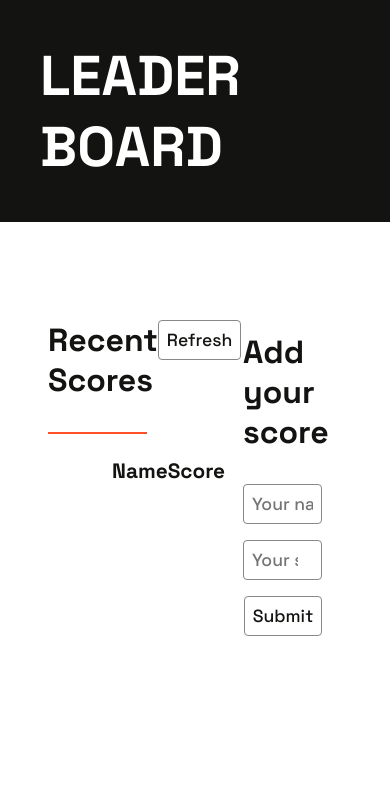
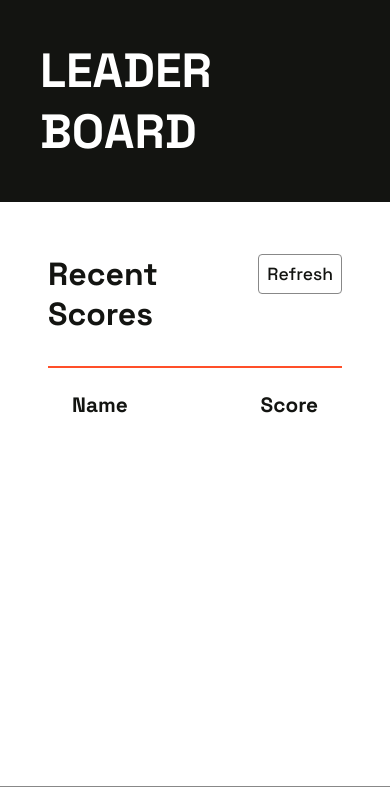
Before and after one commit to vvoo21/Leaderboard, a website built with webpack: page src/index.html in a window 390 px wide. Shown: the top 796 px of the page. Built offline with nearby package versions, Linux system fonts and the light colour scheme; files whose address does not match are found by name.

Commit message:
Add style

```diff
--- a/src/style.css
+++ b/src/style.css
@@ -18,6 +18,7 @@ body {
   width: 100vw;
   height: 100vh;
   background-image: url('img/bg-leaderboard.png');
+  background-size: cover;
 }
 
 header {
@@ -41,7 +42,7 @@ main {
   width: 100%;
   align-content: center;
   justify-content: center;
-  padding-top: 50px;
+  padding-top: 40px;
 }
 
 section {
@@ -94,20 +95,24 @@ tr,
 tbody {
   display: flex;
   width: 100%;
-  padding: 0.75rem 2rem;
+  padding: 0.75rem;
   justify-content: space-between;
 }
 
 tr {
   cursor: default;
+  align-content: center;
 }
 
 tbody {
   flex-direction: column;
+  height: 300px;
+  overflow-y: scroll;
 }
 
 th,
 td {
+  display: flex;
   color: var(--dark);
   font-size: 1.3rem;
 }
@@ -146,3 +151,25 @@ tr:nth-child(even) {
 .submit-btn {
   align-self: flex-end;
 }
+
+@media screen and (max-width: 768px) {
+  .primary-title {
+    font-size: 3rem;
+  }
+
+  main {
+  display: flex;
+  flex-direction: column;
+  }
+
+  section {
+    width: 100%;
+    padding:0.75rem 3rem;
+    border-bottom: 1px solid var(--grey);
+  }
+
+  .Add-score-container {
+    align-items: center;
+  }
+
+}
```
Also changed, not shown: src/index.html (+1 -1 lines), dist/index.bundle.js, dist/index.html.
